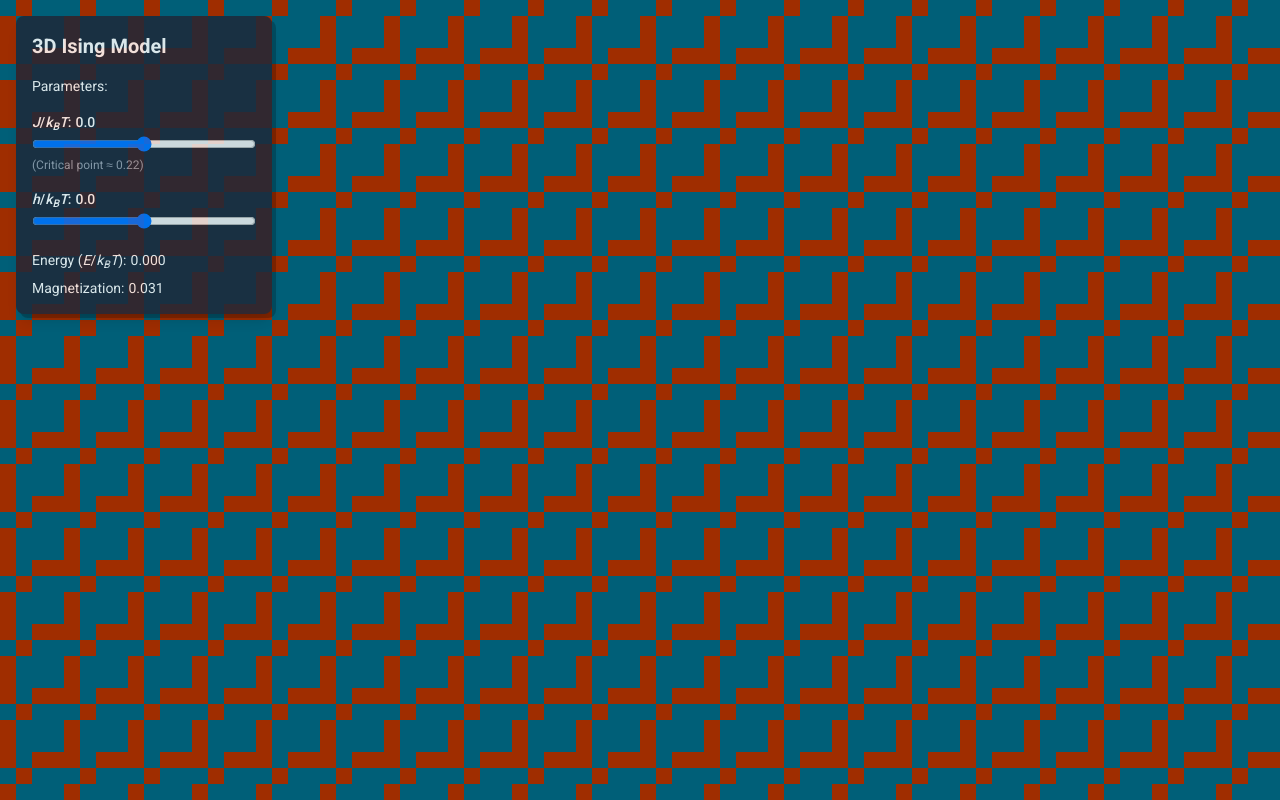
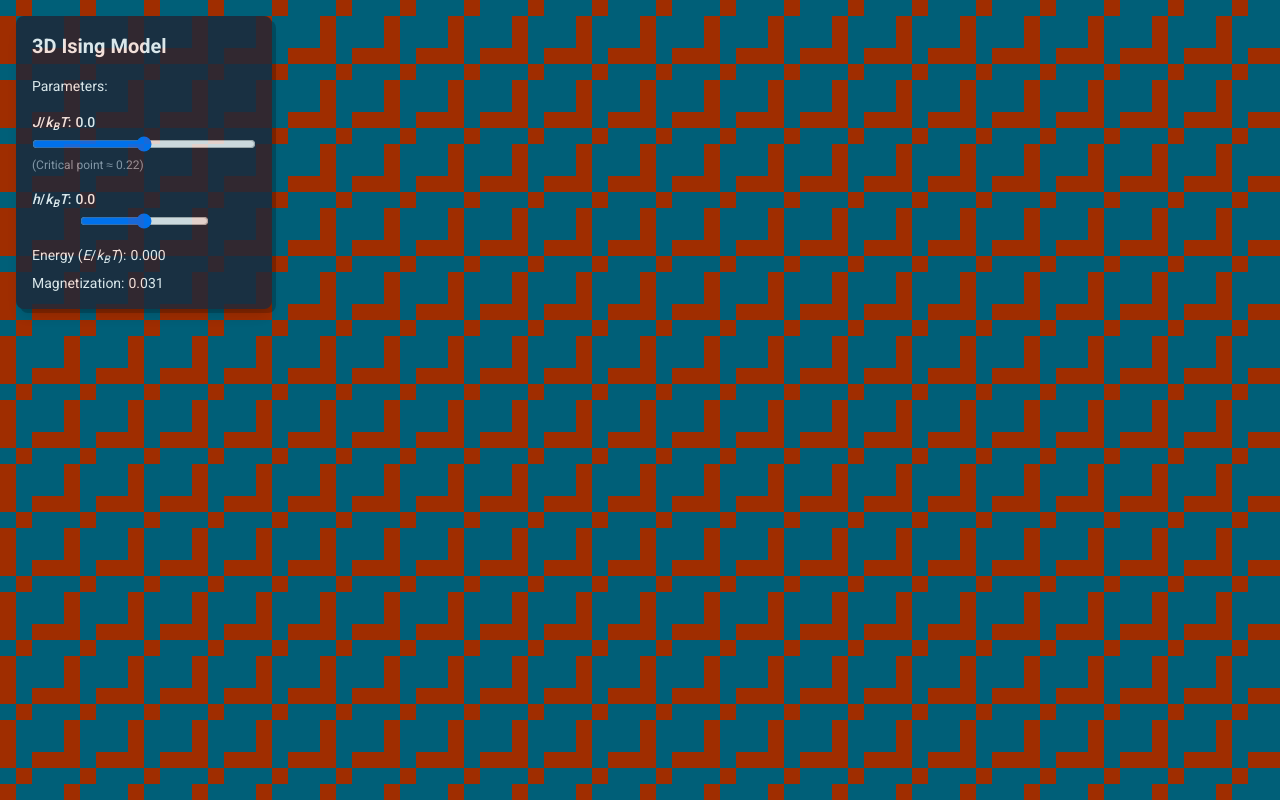
Before and after one commit to nwatab/ising-model, a Next.js app: page / in a window 1280 px wide. Built offline with nearby package versions, Linux system fonts and the light colour scheme; no server answers.

Commit message:
refactor: update range inputs in ConfigSection to use dynamic min and max values from config

```diff
--- a/src/components/config-section.tsx
+++ b/src/components/config-section.tsx
@@ -1,4 +1,6 @@
 "use client";
+
+import { beta_hs, beta_js } from "@/config";
 
 export default function ConfigSection({
   betaJ,
@@ -25,8 +27,8 @@ export default function ConfigSection({
         <input
           type="range"
           name="betaJ"
-          min="-0.5"
-          max="0.5"
+          min={beta_js[0]}
+          max={beta_js[beta_js.length - 1]}
           step="0.1"
           value={betaJ}
           onChange={(e) => setBetaJ(parseFloat(e.target.value) || 0)}
@@ -47,12 +49,12 @@ export default function ConfigSection({
         <input
           type="range"
           name="betaH"
-          min="-0.2"
-          max="0.2"
+          min={beta_hs[0]}
+          max={beta_hs[beta_hs.length - 1]}
           step="0.1"
           value={betaH}
           onChange={(e) => setBetaH(parseFloat(e.target.value) || 0)}
-          className="w-full"
+          className={`w-${beta_hs.length}/${beta_js.length} mx-auto block`}
         />
       </div>
     </form>
```
